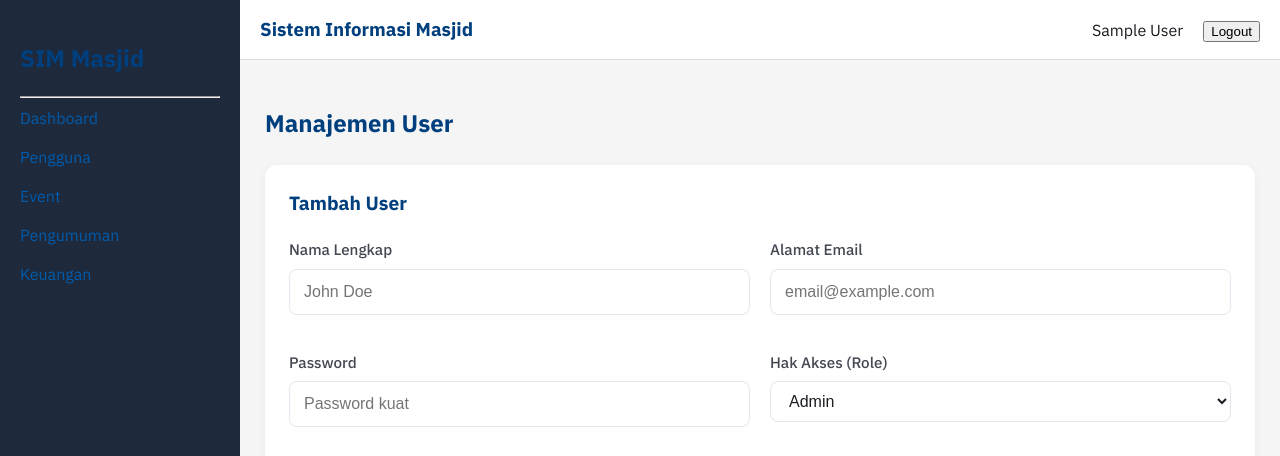
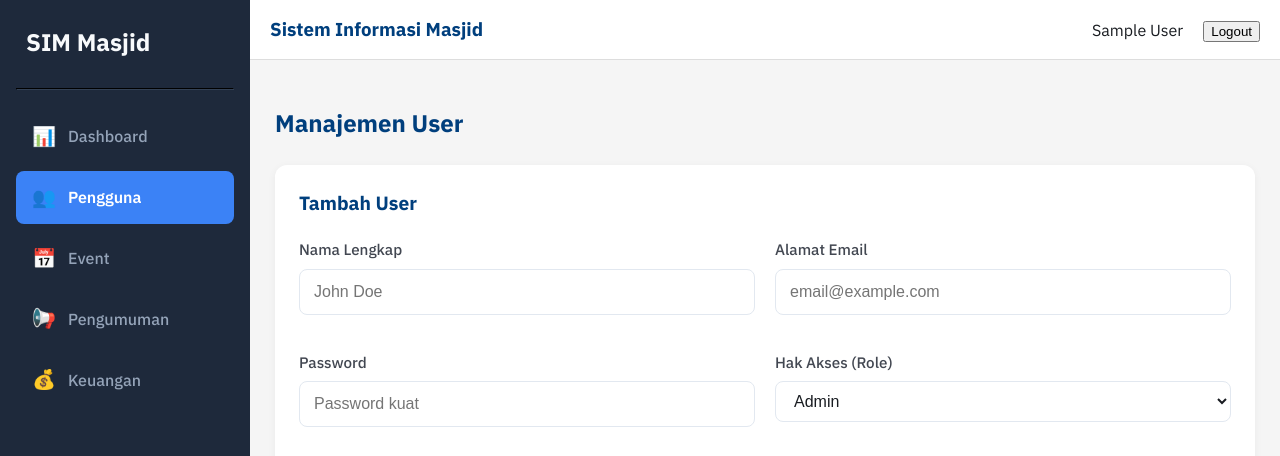
Before and after one commit to krsendev/sistem-informasi-masjid, a React (Vite) app in the folder frontend/: page /users in a window 1280 px wide. Shown: the top 456 px of the page. Built offline with nearby package versions, Linux system fonts and the light colour scheme; no server answers; sample sign-in values are in the browser's storage.

Commit message:
Edit sidebar design

```diff
--- a/frontend/src/components/Sidebar.jsx
+++ b/frontend/src/components/Sidebar.jsx
@@ -1,26 +1,72 @@
-import { Link } from "react-router-dom";
+import { Link, useLocation } from "react-router-dom";
 
 export default function Sidebar() {
+  const location = useLocation();
+
+  const navItems = [
+    { path: "/dashboard", label: "Dashboard", icon: "📊" },
+    { path: "/users", label: "Pengguna", icon: "👥" },
+    { path: "/events", label: "Event", icon: "📅" },
+    { path: "/announcement", label: "Pengumuman", icon: "📢" },
+    { path: "/finance", label: "Keuangan", icon: "💰" },
+  ];
+
   return (
     <div
       style={{
-        width: "240px",
+        width: "250px",
         background: "#1e293b",
         color: "white",
         minHeight: "100vh",
-        padding: "20px",
+        padding: "24px 16px",
+        display: "flex",
+        flexDirection: "column",
+        boxShadow: "2px 0 10px rgba(0,0,0,0.1)",
       }}
     >
-      <h2>SIM Masjid</h2>
+      <div style={{ padding: "0 10px", marginBottom: "20px" }}>
+        <h2 style={{ margin: 0, fontSize: "1.5rem", color: "#f8fafc" }}>SIM Masjid</h2>
+      </div>
 
-      <hr />
+      <hr style={{ borderColor: "#334155", marginBottom: "20px", width: "100%" }} />
 
-      <div style={{ display: "flex", flexDirection: "column", gap: 15 }}>
-        <Link to="/dashboard">Dashboard</Link>
-        <Link to="/users">Pengguna</Link>
-        <Link to="/events">Event</Link>
-        <Link to="/announcement">Pengumuman</Link>
-        <Link to="/finance">Keuangan</Link>
+      <div style={{ display: "flex", flexDirection: "column", gap: "8px" }}>
+        {navItems.map((item) => {
+          const isActive = location.pathname.startsWith(item.path);
+          return (
+            <Link
+              key={item.path}
+              to={item.path}
+              style={{
+                textDecoration: "none",
+                color: isActive ? "#ffffff" : "#94a3b8",
+                backgroundColor: isActive ? "#3b82f6" : "transparent",
+                padding: "12px 16px",
+                borderRadius: "8px",
+                display: "flex",
+                alignItems: "center",
+                gap: "12px",
+                fontWeight: isActive ? "600" : "500",
+                transition: "all 0.2s ease",
+              }}
+              onMouseEnter={(e) => {
+                if (!isActive) {
+                  e.currentTarget.style.backgroundColor = "#334155";
+                  e.currentTarget.style.color = "#f8fafc";
+                }
+              }}
+              onMouseLeave={(e) => {
+                if (!isActive) {
+                  e.currentTarget.style.backgroundColor = "transparent";
+                  e.currentTarget.style.color = "#94a3b8";
+                }
+              }}
+            >
+              <span style={{ fontSize: "1.2rem" }}>{item.icon}</span>
+              {item.label}
+            </Link>
+          );
+        })}
       </div>
     </div>
   );
```
